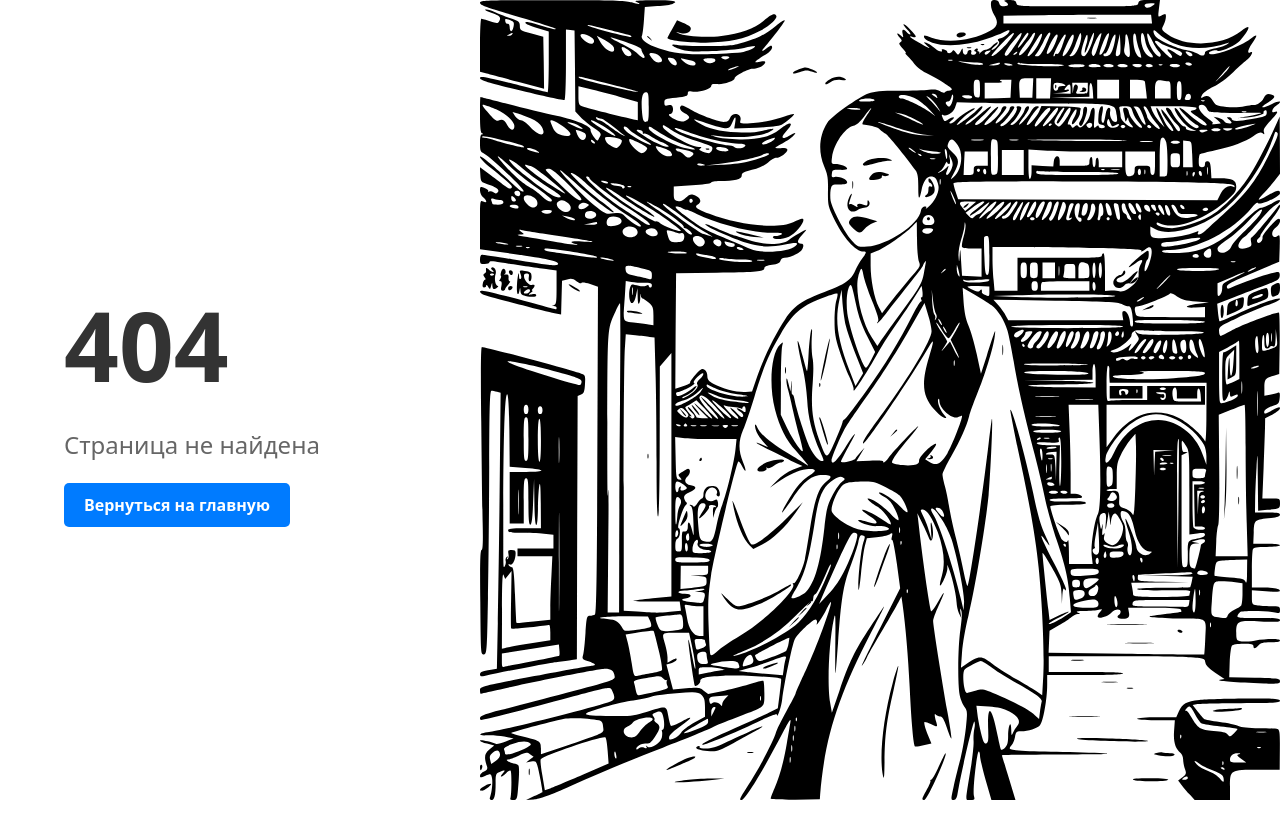
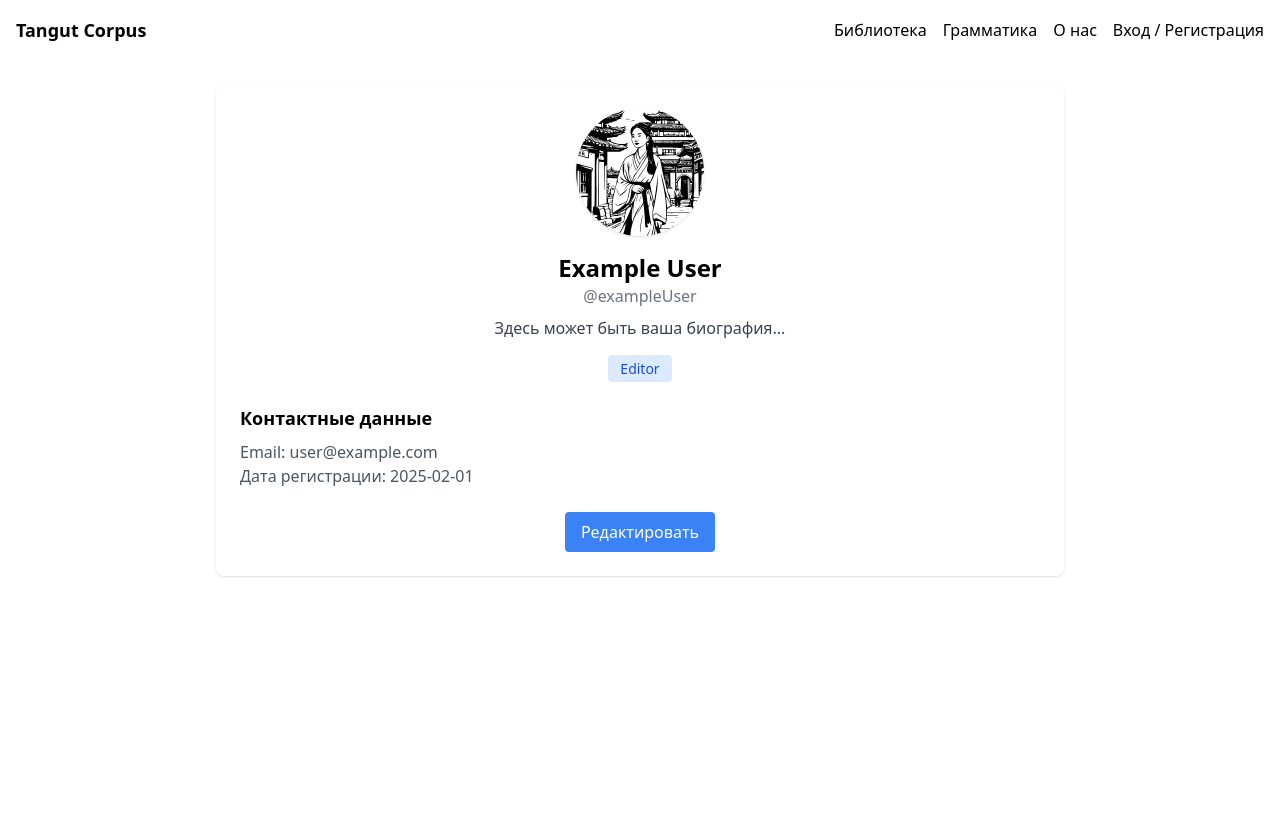
Before and after one commit to TangutCorpus/TangutSite, a Vue app in the folder frontend/: page /user in a window 1280 px wide. Before the commit this address had no page. Shown: the top 838 px of the page. Built offline with nearby package versions, Linux system fonts and the light colour scheme.

Commit message:
Implement User screen.

```diff
--- a/frontend/src/router/index.js
+++ b/frontend/src/router/index.js
@@ -3,11 +3,13 @@ import HomeView from '@/views/HomeView.vue'
 import NotFoundView from '@/views/NotFoundView.vue'
 import AboutPage from '@/components/AboutPage.vue'
 import TextView from '@/views/TextView.vue'
+import UserView from '@/views/UserView.vue'
 
 const routes = [
   { path: '/', component: HomeView },
   { path: '/about', component: AboutPage },
   { path: '/text', component: TextView },
+  { path: '/user', component: UserView },
   { path: '/:pathMatch(.*)*', component: NotFoundView } // Redirect unknown paths to 404
 ]
 
--- /dev/null
+++ b/frontend/src/views/UserView.vue
@@ -0,0 +1,44 @@
+<template>
+  <div class="container mx-auto p-6 max-w-4xl">
+    <div class="bg-white shadow rounded-lg p-6 flex flex-col items-center">
+      <img :src="user.avatarUrl" alt="User Avatar" class="w-32 h-32 rounded-full shadow mb-4">
+      <h1 class="text-2xl font-bold">{{ user.displayName }}</h1>
+      <p class="text-gray-500">@{{ user.username }}</p>
+      <p class="text-gray-700 mt-2">{{ user.biography }}</p>
+
+      <div class="mt-4">
+        <span class="px-3 py-1 bg-blue-100 text-blue-700 rounded text-sm">{{ user.role }}</span>
+      </div>
+
+      <div class="mt-6 w-full">
+        <h2 class="text-lg font-semibold mb-2">Контактные данные</h2>
+        <p class="text-gray-600">Email: {{ user.email }}</p>
+        <p class="text-gray-600">Дата регистрации: {{ user.createdAt }}</p>
+      </div>
+
+      <button class="mt-6 bg-blue-500 text-white px-4 py-2 rounded" @click="editProfile">Редактировать</button>
+    </div>
+  </div>
+</template>
+
+<script setup>
+import { ref, onMounted } from 'vue';
+import UserAvatar from '@/assets/404.svg'
+const user = ref({
+  id: '123e4567-e89b-12d3-a456-426614174000',
+  username: 'exampleUser',
+  email: 'user@example.com',
+  avatarUrl: UserAvatar,
+  displayName: 'Example User',
+  biography: 'Здесь может быть ваша биография...',
+  role: 'Editor',
+  createdAt: '2025-02-01'
+});
+
+const editProfile = () => {
+  console.log('Редактирование профиля');
+};
+
+onMounted(() => {
+});
+</script>
```
